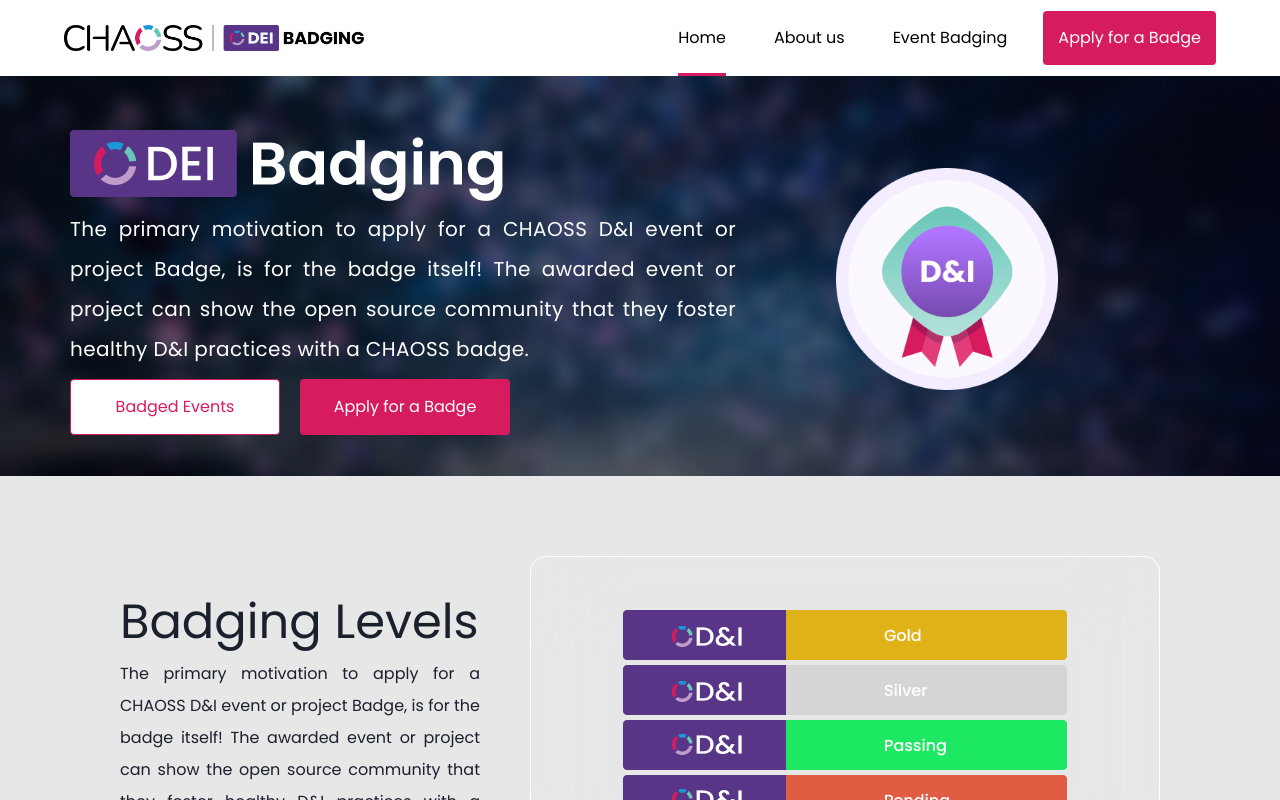
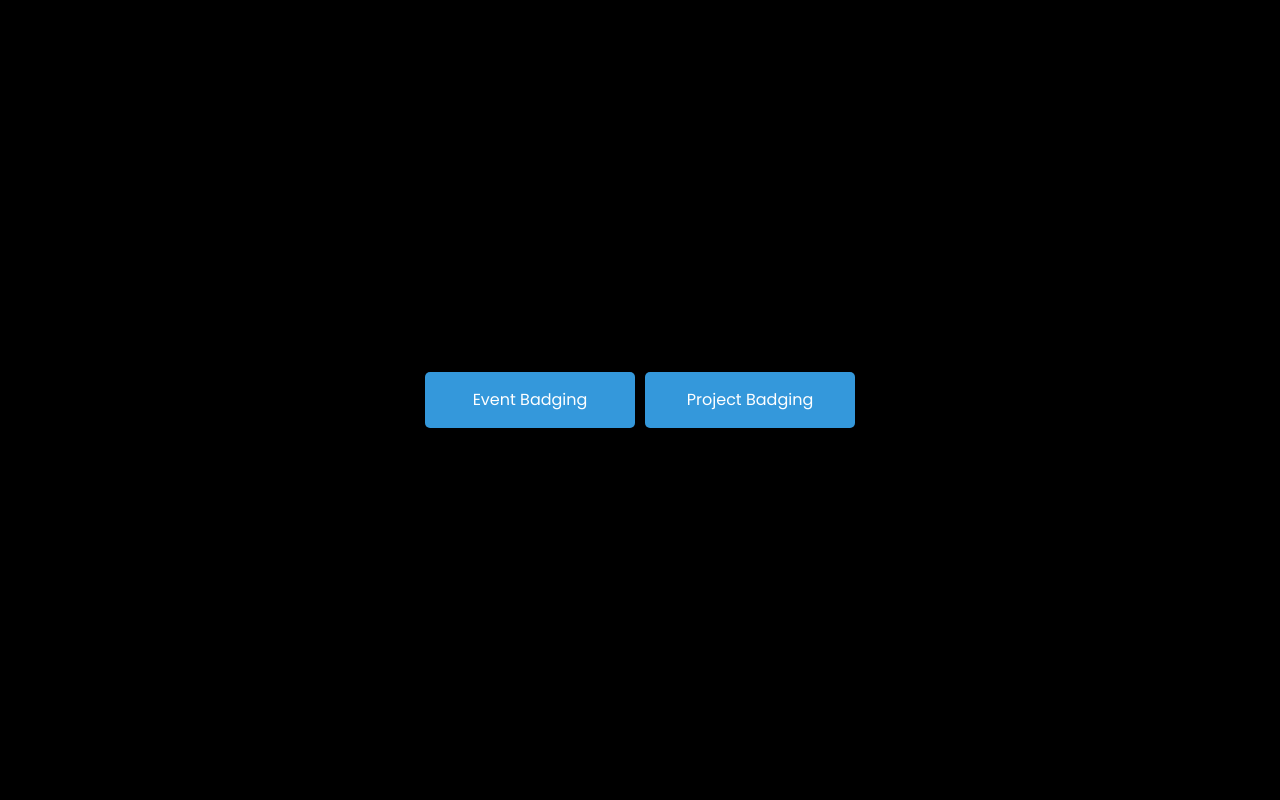
Before and after one commit to badging/eventBadging, a React (Create React App) app: page / in a window 1280 px wide. Shown: the top 800 px of the page. Built offline with nearby package versions, Linux system fonts and the light colour scheme; a web font is replaced by a local one.

Commit message:
made some changes to page layouts

```diff
--- a/src/App.js
+++ b/src/App.js
@@ -6,13 +6,15 @@ import {
   ApplyForBadge,
   ErrorPage,
   BadgedEvents,
+  Landing
 } from "./pages";
 
 const App = () => {
   return (
     <>
       <Routes>
-        <Route exact path="/" element={<Home />} />
+        <Route exact path="/" element={<Landing />} />
+        <Route path="/event-badging" element={<Home />} />
         <Route path="/apply" element={<ApplyForBadge />} />
         <Route path="/event" element={<EventBadging />} />
         <Route path="/about" element={<About />} />
--- /dev/null
+++ b/src/pages/Landing/Landing.css
@@ -0,0 +1,34 @@
+.Landing {
+    background-color: #000;
+    display: flex;
+    justify-content: center;
+    align-items: center;
+    height: 100vh;
+    margin: 0;
+  }
+
+  .button-container {
+    display: flex;
+    flex-direction: column;
+  }
+
+  .button {
+    margin: 5px;
+    padding: 10px 20px;
+    background-color: #3498db;
+    color: #fff;
+    border: none;
+    border-radius: 5px;
+    cursor: pointer;
+    transition: background-color 0.3s;
+  }
+
+  .button:hover {
+    background-color: #2980b9;
+  }
+
+  @media (min-width: 768px) {
+    .button-container {
+      flex-direction: row;
+    }
+  }
--- /dev/null
+++ b/src/pages/Landing/Landing.js
@@ -0,0 +1,16 @@
+import React from 'react';
+import {Link} from "react-router-dom"
+import './Landing.css';
+
+const Landing = () => {
+  return (
+    <div className="Landing">
+      <div className="button-container">
+        <button className="button"><Link to="/event-badging">Event Badging</Link></button>
+        <button className="button">Project Badging</button>
+      </div>
+    </div>
+  );
+}
+
+export default Landing;
--- a/src/pages/index.js
+++ b/src/pages/index.js
@@ -4,5 +4,6 @@ import EventBadging from "./EventBadging/EventBadging";
 import ApplyForBadge from "./ApplyForBadge/ApplyForBadge";
 import ErrorPage from "./ErrorPage/ErrorPage";
 import BadgedEvents from "./BadgedEvents/BadgedEvents";
+import Landing from "./Landing/Landing";
 
-export { Home, About, EventBadging, ApplyForBadge, ErrorPage, BadgedEvents };
+export { Landing, Home, About, EventBadging, ApplyForBadge, ErrorPage, BadgedEvents };
```
